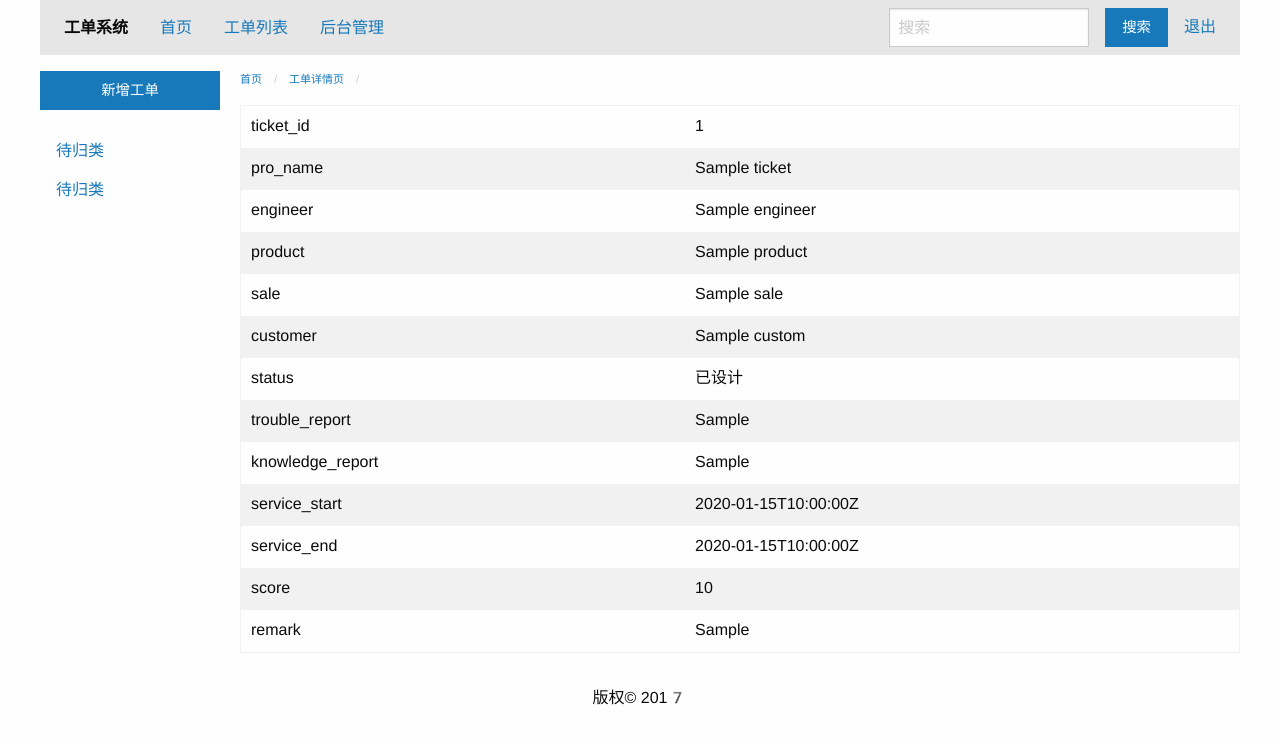
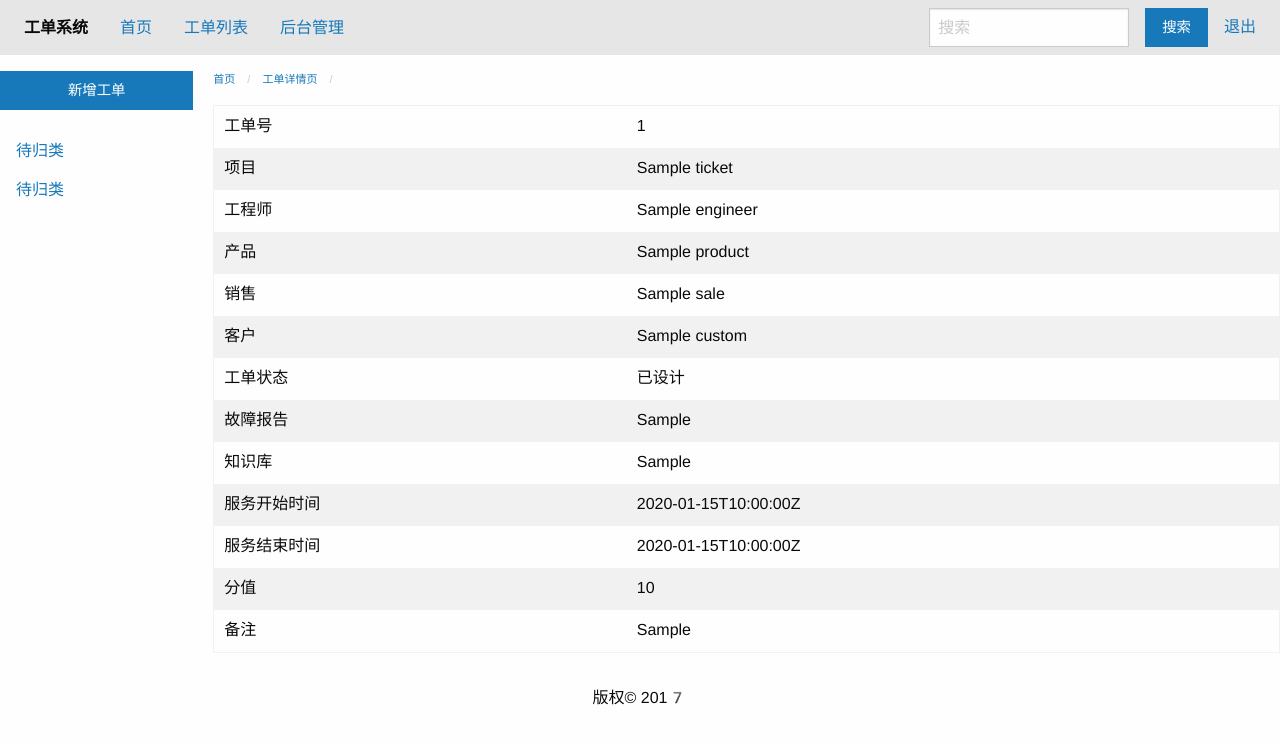
Before and after one commit to davidsome/distribution, a Django app: page /ticketDetail.html/1 in a window 1280 px wide. Shown: the top 744 px of the page. Run offline with Django 3.2, Linux system fonts and the light colour scheme; tables that the repository leaves empty hold one stand-in row (values such as "Sample post"); some libraries are stand-ins or nearby versions.

Commit message:
Fix master

```diff
--- a/static/css/common.css
+++ b/static/css/common.css
@@ -1,3 +1,7 @@
 .wizard > .steps {
     height: 70px;
 }
+
+.select2-container {
+    min-width: 100px;
+}
--- a/templates/app/ticket_detail.html
+++ b/templates/app/ticket_detail.html
@@ -17,7 +17,7 @@
             <tbody>
                 <% for (var key in list) { %>
                 <tr>
-                    <td><%=key%></td>
+                    <td><%=values[key]%></td>
                     <td><%=list[key]%></td>
                 </tr>
                 <% } %>
@@ -28,7 +28,22 @@
     $(function () {
         $.getJSON(API_URI["tickets"]+"?ticket_id={{ ticket_id }}").done(function (res) {
             var data = {
-                list: res["data"]
+                list: res["data"],
+                values: {
+                    "ticket_id": "工单号",
+                    "pro_name": "项目",
+                    "engineer": "工程师",
+                    "product": "产品",
+                    "sale": "销售",
+                    "customer": "客户",
+                    "status": "工单状态",
+                    "trouble_report": "故障报告",
+                    "knowledge_report": "知识库",
+                    "service_start": "服务开始时间",
+                    "service_end": "服务结束时间",
+                    "score": "分值",
+                    "remark": "备注"
+                }
             };
             var html = template('ticket_detail', data);
             document.getElementById('ticket_detail_content').innerHTML = html;
--- a/templates/base.html
+++ b/templates/base.html
@@ -11,7 +11,7 @@
     {% block css %}{% endblock %}
   </head>
   <body>
-    <div class="grid-container">
+    <div class="">
         <div class="top-bar">
           <div class="top-bar-left">
             <ul class="dropdown menu" data-dropdown-menu>
@@ -33,7 +33,7 @@
             <ul class="menu">
               <li><input type="search" placeholder="搜索"></li>
               <li><button type="button" class="button">搜索</button></li>
-              <li><a href="/logout">退出</a></li>
+              <li><a href="/logout.html">退出</a></li>
             </ul>
           </div>
         </div>
```
Also changed, not shown: templates/app/create_ticket.html (+5 -5 lines).
